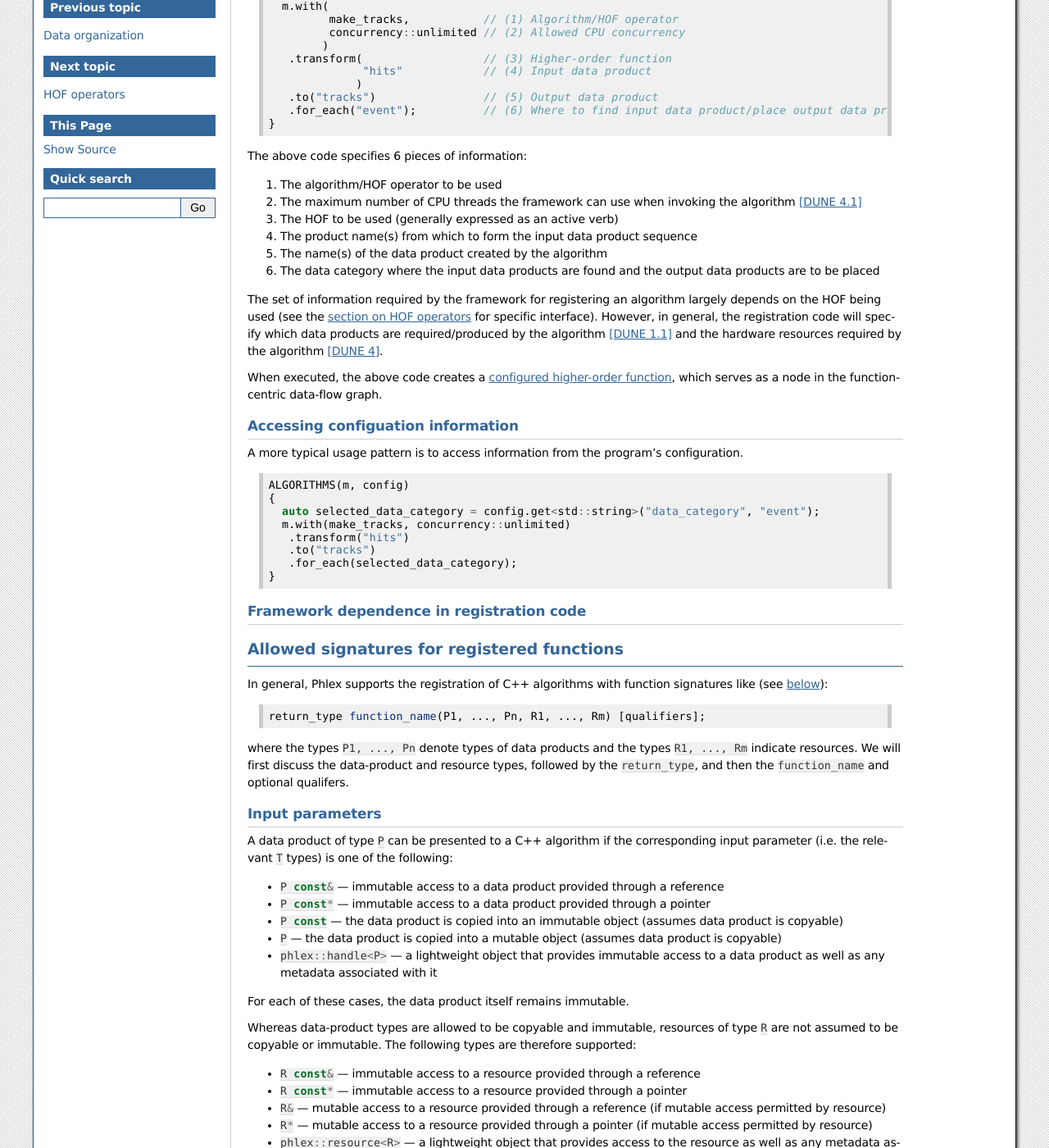
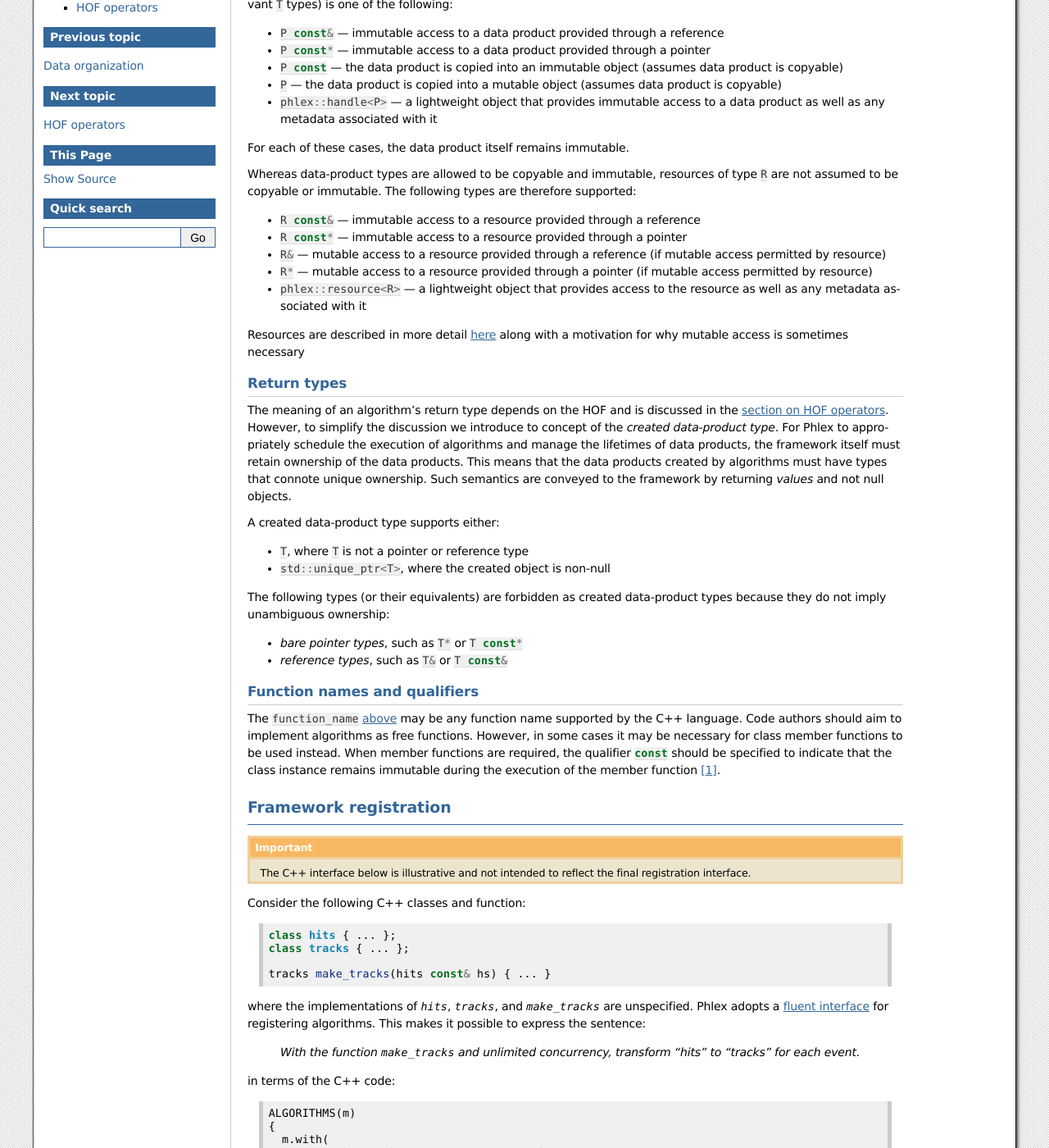
Before and after one commit to Framework-R-D/phlex-design, a Sphinx documentation site: the page built from doc/algorithms.rst, in a window 1280 px wide and 1400 px high, scrolled down 480 px. Shown: the whole window at 82% size. Built offline with Sphinx 7.4.7, drawn with Linux system fonts in a browser that asks for light colours; some of the changed text lies outside the part shown.

Commit message:
Further flesh out algorithms section

```diff
--- a/doc/algorithms.rst
+++ b/doc/algorithms.rst
@@ -6,6 +6,69 @@ The specific signature expected of each algorithm depends on which HOF is needed
 Usually, an algorithm does not need to depend on framework interface :dune:`20 Algorithms independent of framework interface`.
 There may be scenarios, however, where dependence on framework interface is required, especially if framework-specific metadata types are used by the algorithm.
 
+Allowed signatures for registered algorithms
+--------------------------------------------
+
+In general, Phlex supports the registration of C++ algorithms with function signatures like (see :ref:`below <algorithms:HOF operators>`):
+
+.. code:: c++
+
+   return_type function_name(P1, ..., Pn, R1, ..., Rm) [qualifiers];
+
+where the types :cpp:`P1, ..., Pn` denote types of data products and the types :cpp:`R1, ..., Rm` indicate resources.
+We will first discuss the :ref:`data-product and resource types <algorithms:Input parameters>`, followed by the :ref:`return type <algorithms:Return types>`, and then the :ref:`function name and optional qualifers <algorithms:Function names and qualifiers>`.
+
+Input parameters
+^^^^^^^^^^^^^^^^
+
+A data product of type :cpp:`P` can be presented to a C++ algorithm if the corresponding input parameter (i.e. the relevant :cpp:`T` types) is one of the following:
+
+- :cpp:`P const&` — immutable access to a data product provided through a reference
+- :cpp:`P const*` — immutable access to a data product provided through a pointer
+- :cpp:`P const` — the data product is copied into an immutable object (assumes data product is copyable)
+- :cpp:`P` — the data product is copied into a mutable object (assumes data product is copyable)
+- :cpp:`phlex::handle<P>` — a lightweight object that provides immutable access to a data product as well as any metadata associated with it
+
+For each of these cases, the data product itself remains immutable.
+
+Whereas data-product types are allowed to be copyable and immutable, resources of type :cpp:`R` are not assumed to be copyable or immutable.
+The following types are therefore supported:
+
+- :cpp:`R const&` — immutable access to a resource provided through a reference
+- :cpp:`R const*` — immutable access to a resource provided through a pointer
+- :cpp:`R&` — mutable access to a resource provided through a reference (if mutable access permitted by resource)
+- :cpp:`R*` — mutable access to a resource provided through a pointer (if mutable access permitted by resource)
+- :cpp:`phlex::resource<R>` — a lightweight object that provides access to the resource as well as any metadata associated with it
+
+Resources are described in more detail :ref:`here <resources:Resources>` along with a motivation for why mutable access is sometimes necessary
+
+Return types
+^^^^^^^^^^^^
+
+The meaning of an algorithm's return type depends on the HOF and is discussed in the :ref:`section on HOF operators <hof_operators:HOF operators>`.
+However, to simplify the discussion we introduce to concept of the *created data-product type*.
+For Phlex to appropriately schedule the execution of algorithms and manage the lifetimes of data products, the framework itself must retain ownership of the data products.
+This means that the data products created by algorithms must have types that connote unique ownership.
+Such semantics are conveyed to the framework by returning *values* and not null objects.
+
+A created data-product type supports either:
+
+- :cpp:`T`, where :cpp:`T` is not a pointer or reference type
+- :cpp:`std::unique_ptr<T>`, where the created object is non-null
+
+The following types (or their equivalents) are forbidden as created data-product types because they do not imply unambiguous ownership:
+
+- *bare pointer types*, such as :cpp:`T*` or :cpp:`T const*`
+- *reference types*, such as :cpp:`T&` or :cpp:`T const&`
+
+Function names and qualifiers
+^^^^^^^^^^^^^^^^^^^^^^^^^^^^^
+
+The :cpp:`function_name` :ref:`above <algorithms:Allowed signatures for registered algorithms>` may be any function name supported by the C++ language.
+Code authors should aim to implement algorithms as free functions.
+However, in some cases it may be necessary for class member functions to be used instead.
+When member functions are required, the qualifier :cpp:`const` should be specified to indicate that the class instance remains immutable during the execution of the member function [#f1]_.
+
 Framework registration
 ----------------------
 
@@ -13,6 +76,16 @@ Framework registration
 
    The C++ interface below is illustrative and not intended to reflect the final registration interface.
 
+Consider the following C++ classes and function:
+
+.. code:: c++
+
+   class hits { ... };
+   class tracks { ... };
+
+   tracks make_tracks(hits const& hs) { ... }
+
+where the implementations of `hits`, `tracks`, and `make_tracks` are unspecified.
 Phlex adopts a `fluent interface <https://en.wikipedia.org/wiki/Fluent_interface>`_ for registering algorithms.
 This makes it possible to express the sentence:
 
@@ -49,8 +122,8 @@ However, in general, the registration code will specify which data products are
 
 When executed, the above code creates a :term:`configured higher-order function <Configured higher-order function (CHOF)>`, which serves as a node in the function-centric data-flow graph.
 
-Accessing configuation information
-^^^^^^^^^^^^^^^^^^^^^^^^^^^^^^^^^^
+Accessing configuration information
+^^^^^^^^^^^^^^^^^^^^^^^^^^^^^^^^^^^
 
 A more typical usage pattern is to access information from the program's configuration.
 
@@ -69,60 +142,7 @@ A more typical usage pattern is to access information from the program's configu
 Framework dependence in registration code
 ^^^^^^^^^^^^^^^^^^^^^^^^^^^^^^^^^^^^^^^^^
 
-Allowed signatures for registered functions
--------------------------------------------
-
-In general, Phlex supports the registration of C++ algorithms with function signatures like (see :ref:`below <algorithms:HOF operators>`):
-
-.. code:: c++
-
-   return_type function_name(P1, ..., Pn, R1, ..., Rm) [qualifiers];
-
-where the types :cpp:`P1, ..., Pn` denote types of data products and the types :cpp:`R1, ..., Rm` indicate resources.
-We will first discuss the data-product and resource types, followed by the :cpp:`return_type`, and then the :cpp:`function_name` and optional qualifers.
-
-Input parameters
-^^^^^^^^^^^^^^^^
-
-A data product of type :cpp:`P` can be presented to a C++ algorithm if the corresponding input parameter (i.e. the relevant :cpp:`T` types) is one of the following:
-
-- :cpp:`P const&` — immutable access to a data product provided through a reference
-- :cpp:`P const*` — immutable access to a data product provided through a pointer
-- :cpp:`P const` — the data product is copied into an immutable object (assumes data product is copyable)
-- :cpp:`P` — the data product is copied into a mutable object (assumes data product is copyable)
-- :cpp:`phlex::handle<P>` — a lightweight object that provides immutable access to a data product as well as any metadata associated with it
-
-For each of these cases, the data product itself remains immutable.
-
-Whereas data-product types are allowed to be copyable and immutable, resources of type :cpp:`R` are not assumed to be copyable or immutable.
-The following types are therefore supported:
-
-- :cpp:`R const&` — immutable access to a resource provided through a reference
-- :cpp:`R const*` — immutable access to a resource provided through a pointer
-- :cpp:`R&` — mutable access to a resource provided through a reference (if mutable access permitted by resource)
-- :cpp:`R*` — mutable access to a resource provided through a pointer (if mutable access permitted by resource)
-- :cpp:`phlex::resource<R>` — a lightweight object that provides access to the resource as well as any metadata associated with it
-
-Resources are described in more detail :ref:`here <resources:Resources>` along with a motivation for why mutable access is sometimes necessary
-
-Return type
-^^^^^^^^^^^
-
-The meaning of an algorithm's return type depends on the HOF and is discussed in the :ref:`section on HOF operators <hof_operators:HOF operators>`.
-However, to simplify the discussion we introduce to concept of the *created data-product type*.
-For Phlex to appropriately schedule the execution of algorithms and manage the lifetimes of data products, the framework itself must retain ownership of the data products.
-This means that the data products created by algorithms must have types that connote unique ownership.
-Such semantics are conveyed to the framework by returning *values* and not null objects.
-
-A created data-product type supports either:
-
-- :cpp:`T`, where :cpp:`T` is not a pointer or reference type
-- :cpp:`std::unique_ptr<T>`, where the created object is non-null
-
-The following types (or their equivalents) are forbidden as created data-product types because they do not imply unambiguous ownership:
-
-- *bare pointer types*, such as :cpp:`T*` or :cpp:`T const*`
-- *reference types*, such as :cpp:`T&` or :cpp:`T const&`
+Note that the classes `hits` and `tracks` and the function `make_tracks` do not depend on any framework interface.
 
 Lambda expressions
 ^^^^^^^^^^^^^^^^^^
@@ -131,6 +151,27 @@ Lambda expressions may be preferable when needing to register overloaded functio
 
 Member functions of classes
 ^^^^^^^^^^^^^^^^^^^^^^^^^^^
+
+.. code:: c++
+
+   class track_maker {
+   public:
+     track_maker(std::size_t track_seed);
+     tracks make(hits const& hs) const;
+     ...
+   };
+
+   ALGORITHMS(m, config)
+   {
+     auto track_seed = config.get<std::size_t>("track_seed");
+     auto selected_data_category = config.get<std::string>("data_category", "event");
+
+     m.make<track_maker>(track_seed)
+      .with(&track_maker::make, concurrency::unlimited)
+      .transform("hits")
+      .to("tracks")
+      .for_each(selected_data_category);
+   }
 
 HOF operators
 ^^^^^^^^^^^^^
@@ -142,3 +183,8 @@ Please see the below links for details on each operator.
    :maxdepth: 2
 
    hof_operators
+
+.. rubric:: Footnotes
+
+.. [#f1] Phlex permits the registration of member functions that do not use the :cpp:`const` qualifier.
+         However, using such functions is highly discouraged as it indicates a class instance is modifiable during member-function execution, which is at odds with Phlex's functional-programming paradigm.
```
